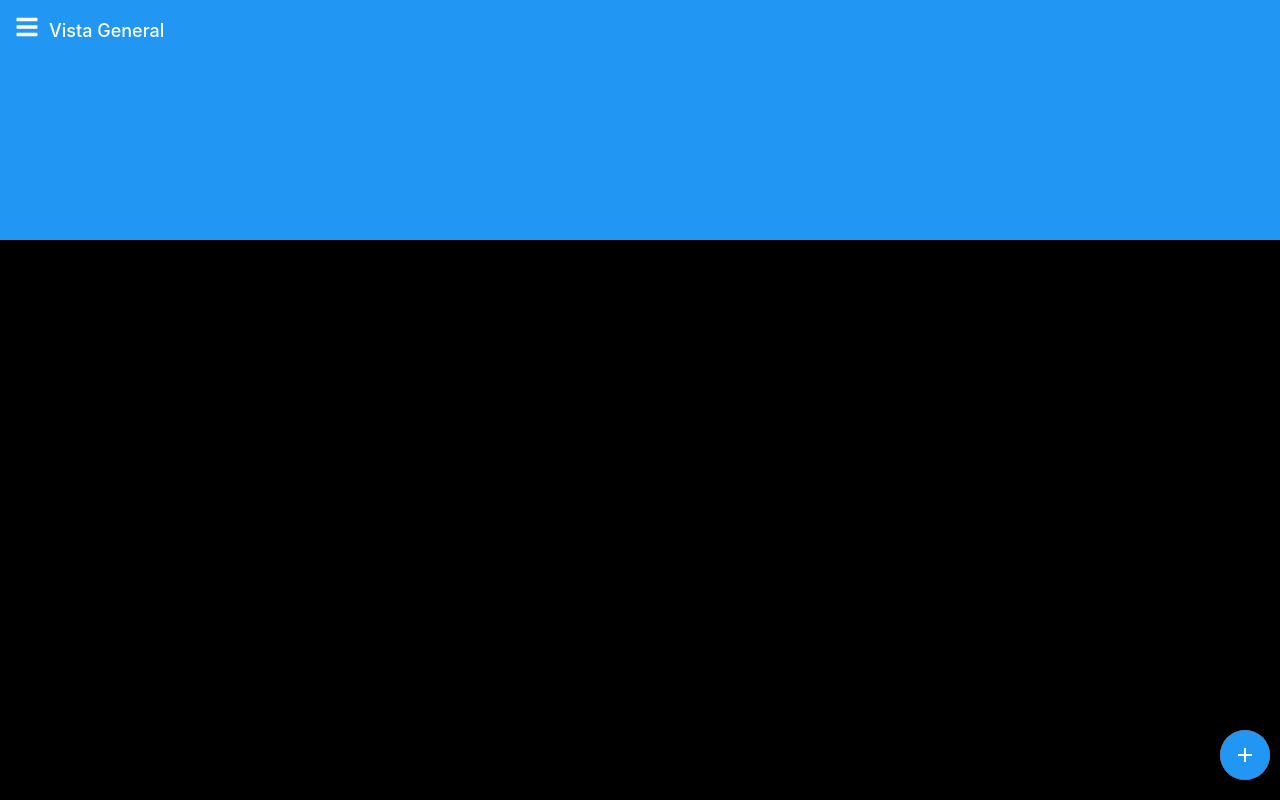
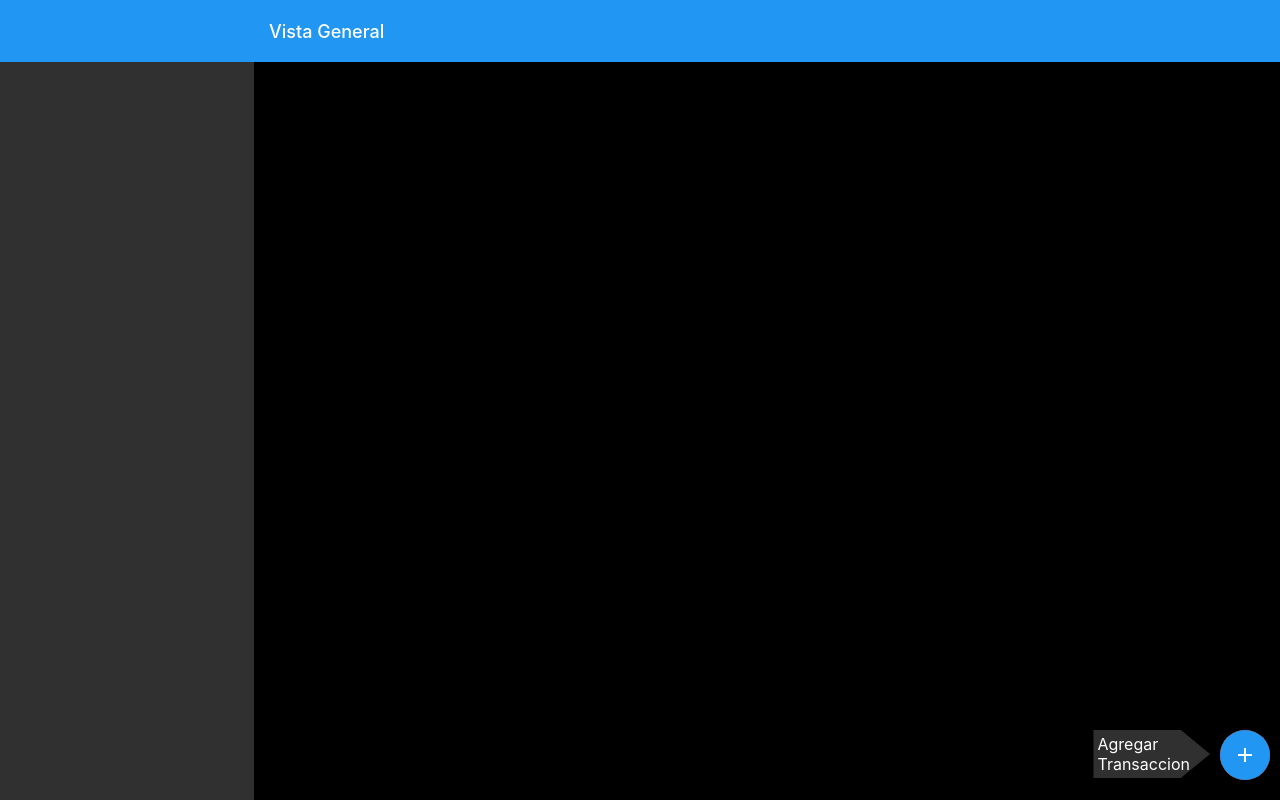
Before and after one commit to jsEstebanjs/MIR-TopV24-TusFinanzas-FrontEnd, a Next.js app: page / in a window 1280 px wide. Built offline with nearby package versions, Linux system fonts and the light colour scheme.

Commit message:
add hamburger stiky and new transaccion

```diff
--- a/components/HamburguerMainHome/index.js
+++ b/components/HamburguerMainHome/index.js
@@ -3,7 +3,7 @@ import styles from "./index.module.scss";
 function HamburguerMainHome({ handleVisible, visibleVar }) {
 
   return (
-    <div onClick={handleVisible}>
+    <div className={styles.mainContainerHamburguer} onClick={handleVisible}>
       <div className={`${styles.containerOpacity} ${visibleVar ? styles.containerOpacityViwe : null}`}></div>
       <div
         className={`${styles.mainContainerHamburguerHome} ${
--- a/components/HamburguerMainHome/index.module.scss
+++ b/components/HamburguerMainHome/index.module.scss
@@ -1,4 +1,5 @@
 @import '../../styles/abstracts/variables.scss';
+
 
 .containerOpacity{
     background-color: $Black;
@@ -10,6 +11,7 @@
     pointer-events: none;
     transition: opacity ease 0.3s;
 }
+
 .containerOpacityViwe{
     opacity: .75;
     pointer-events: all;
@@ -18,22 +20,37 @@
 .mainContainerHamburguerHome{
     position: absolute;
     width: 70%;
-    height: 100vh;
+    height: 100%;
     z-index: 5;
     left: -300px;
     max-width: 254px;
     transition: left 0.3s;
     .containerHamburguerHomeUser{
         width: 100%;
-        height: 100px;
+        height: 62px;
         background-color: $Main-Blue;
     }
     .containerHamburguerHomeCategories{
         width: 100%;
-        height: 100%;
+        height: calc(100% - 62px);
         background-color: $Light-Black;
     }
 }
 .mainContainerHamburguerHomeMove{
     left: 0;
 }
+@media(min-width:1200px){
+    .mainContainerHamburguer{
+    width: 254px;
+    height: 100%;
+    }
+    .containerOpacity{
+        display: none;
+    }
+    .mainContainerHamburguerHome{
+        position: sticky;
+        width: 254px;
+        z-index: 0;
+        left: 0;
+    }
+}
--- a/pages/index.js
+++ b/pages/index.js
@@ -11,14 +11,19 @@ export default function Home() {
   const handleClickAddTransaccion = () => {
     setVisibleTransaccionBtn(!visibleTransaccionBtn);
   };
+
     const handleClickHamburguer = () => {
+      if(window.innerWidth < 1200){
         setVisibleHamburguer(!visibleHamburguer);
         if (!visibleHamburguer) {
           document.body.style.overflow = "hidden";
         } else {
           document.body.style = "initial";
         }
+      }
     };
+
+
 
   return (
     <div className={styles.mainContainerVisionGeneral}>
@@ -32,10 +37,12 @@ export default function Home() {
         </span>
         <h1 className={styles.NavVisionGeneralTitle}>Vista General</h1>
       </div>
+
       <div
         onClick={handleClickAddTransaccion}
         className={styles.containerBtnAddTransaccion}
       >
+        <p className={`${styles.infoPTransaccionDesktop} ${visibleTransaccionBtn ? styles.infoPTransaccionDesktopNoView : null}`}>Agregar Transaccion</p>
         <span className={styles.btnAddTransaccion}>
           <MdAdd
             className={visibleTransaccionBtn ? styles.svgAddRotate : null}
--- a/styles/pages/Home.module.scss
+++ b/styles/pages/Home.module.scss
@@ -5,7 +5,7 @@
     flex-direction: column;
     width: 100%;
     height: 100vh;
-    background: linear-gradient(to bottom, $Main-Blue 0%, $Main-Blue 30%, $Black 30%, $Black  100%)
+   background-color: $Black;
 }
 .containerNavVisionGeneral{
     display: flex;
@@ -15,6 +15,7 @@
     color: $White;
     align-items: center;
     justify-content: flex-start;
+    background-color: $Main-Blue;
 }
 .NavVisionGeneralIconBars{
     font-size: 24px;
@@ -88,3 +89,51 @@
     pointer-events: all;
     opacity: 1;
 }
+@keyframes leftToRigth{
+    0%{
+        right: 10px;
+    }
+    50%{
+        right: 5px;
+    }
+    100%{
+        right: 10px;
+    }
+}
+.infoPTransaccionDesktop{
+    display: none;
+    position: absolute;
+    background-color: $Light-Black;
+    color: $White;
+    right: 10px;
+    padding: 4px 20px 4px 4px;
+    clip-path: polygon(75% 0%, 100% 50%, 75% 100%, 0% 100%, 0 50%, 0% 0%);
+    box-shadow: rgba(0, 0, 0, 0.35) 0px 5px 15px;
+    z-index: 3;
+    cursor: pointer;
+    animation-name: leftToRigth;
+    animation-duration: 1s;
+    animation-iteration-count: infinite;
+    animation-direction: normal;
+}
+.infoPTransaccionDesktopNoView{
+    opacity: 0;
+    pointer-events: none;
+}
+@media(min-width:1200px){
+    .infoPTransaccionDesktop{
+        display: flex;
+    }
+    .mainContainerVisionGeneral{
+        flex-direction: row;
+    }
+    .containerNavVisionGeneral{
+        height: 100%;
+        max-height: 62px;
+
+    }
+    .NavVisionGeneralIconBars{
+        display: none;
+    }
+
+}
```
Lines whose indentation alone changed are shown as unchanged.
